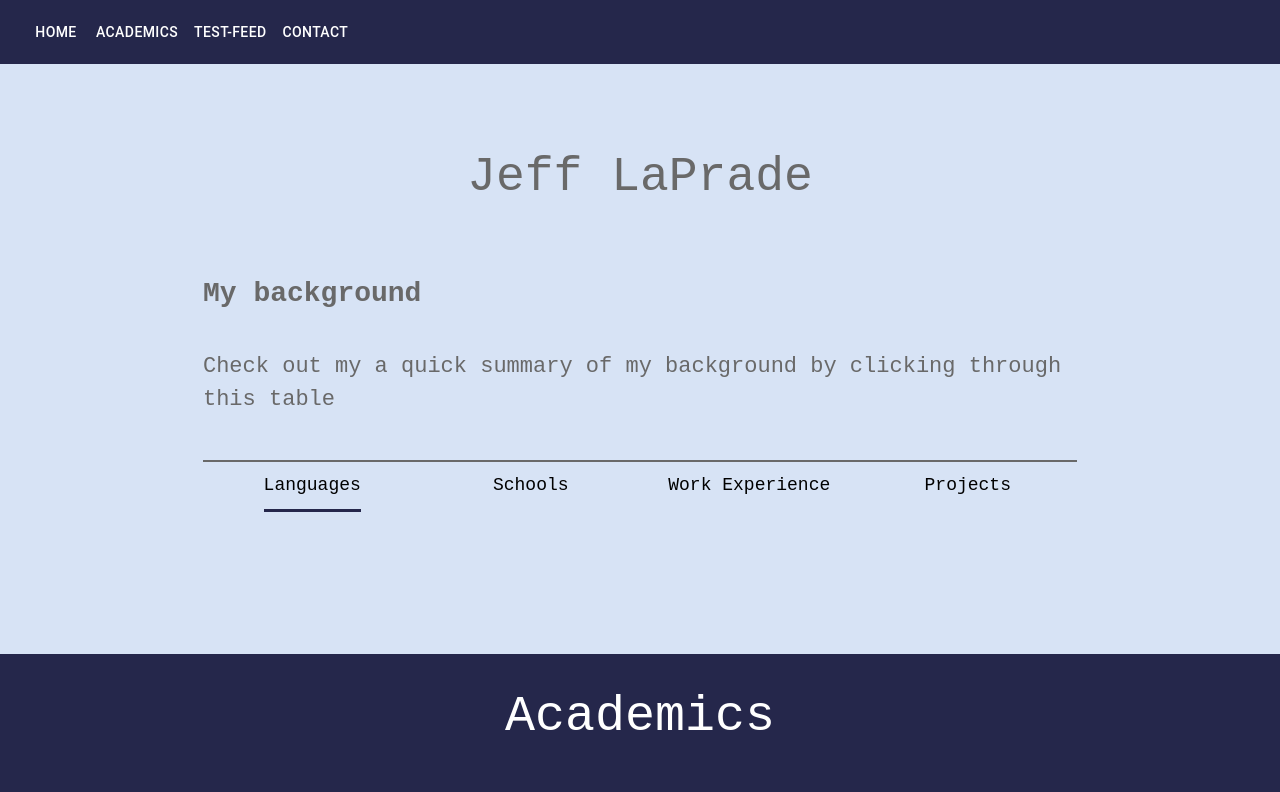
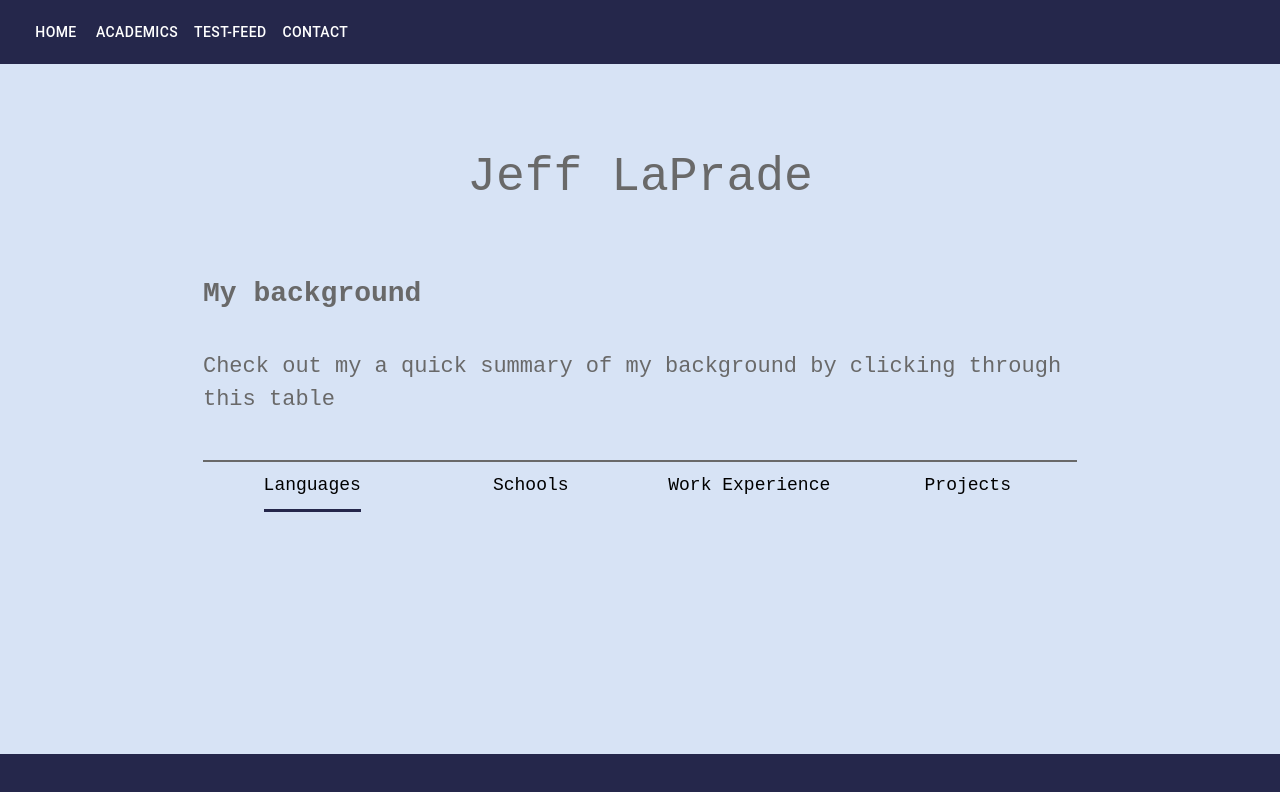
Before and after one commit to jlaprade33/personal-react, a React (Create React App) app: page /#/ in a window 1280 px wide. Shown: the top 792 px of the page. Built offline with nearby package versions, Linux system fonts and the light colour scheme; grey boxes are pictures that could not be loaded.

Commit message:
updated table minHeight

```diff
--- a/src/components/BackgroundTable/components/Background.js
+++ b/src/components/BackgroundTable/components/Background.js
@@ -10,7 +10,7 @@ const styles = theme => ({
     margin: 'auto',
     padding: '10px 0 10px 0',
     marginBottom: '3%',
-    minHeight: 350,
+    minHeight: 450,
     [theme.breakpoints.down('sm')]:{
       width: '95%',
     },
```
